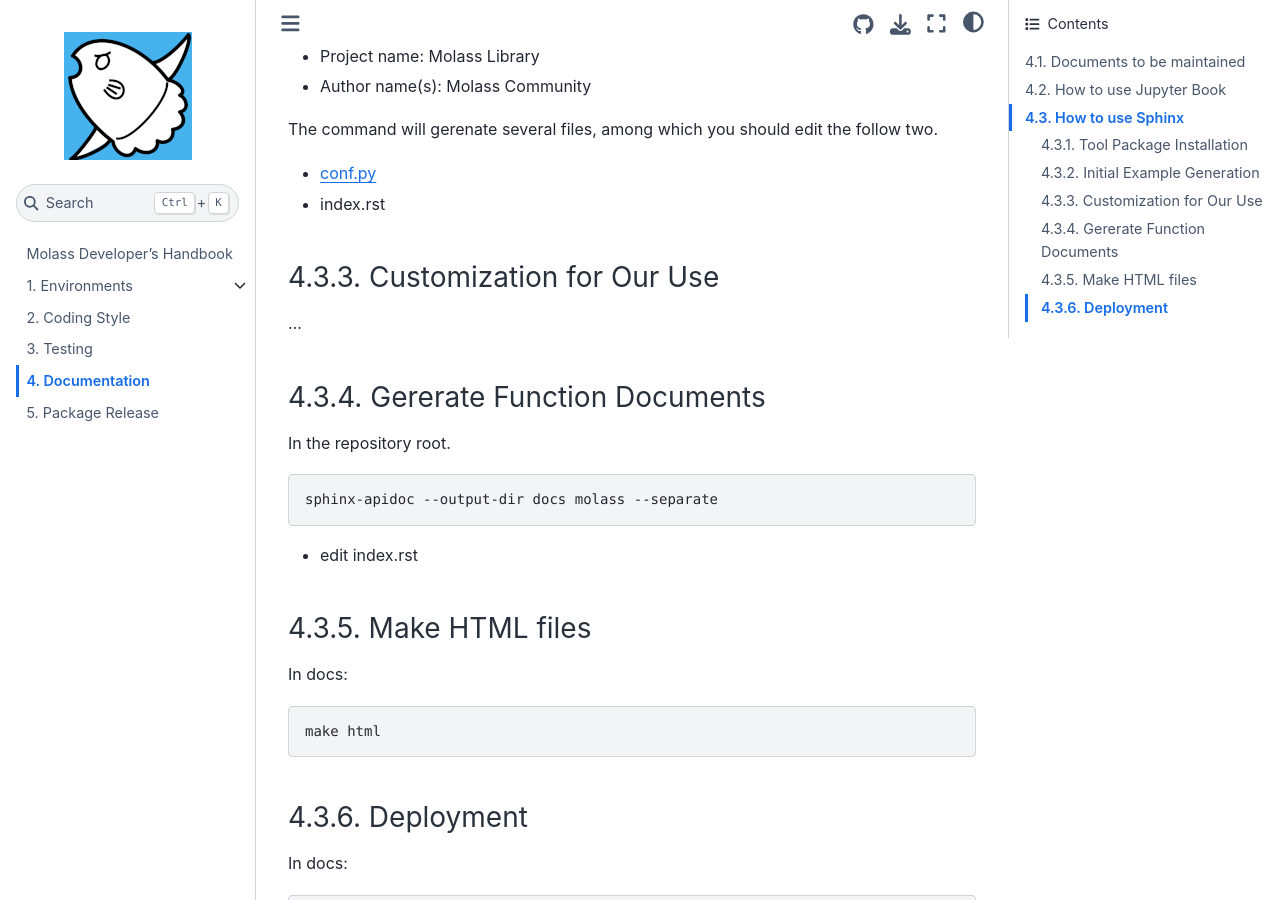
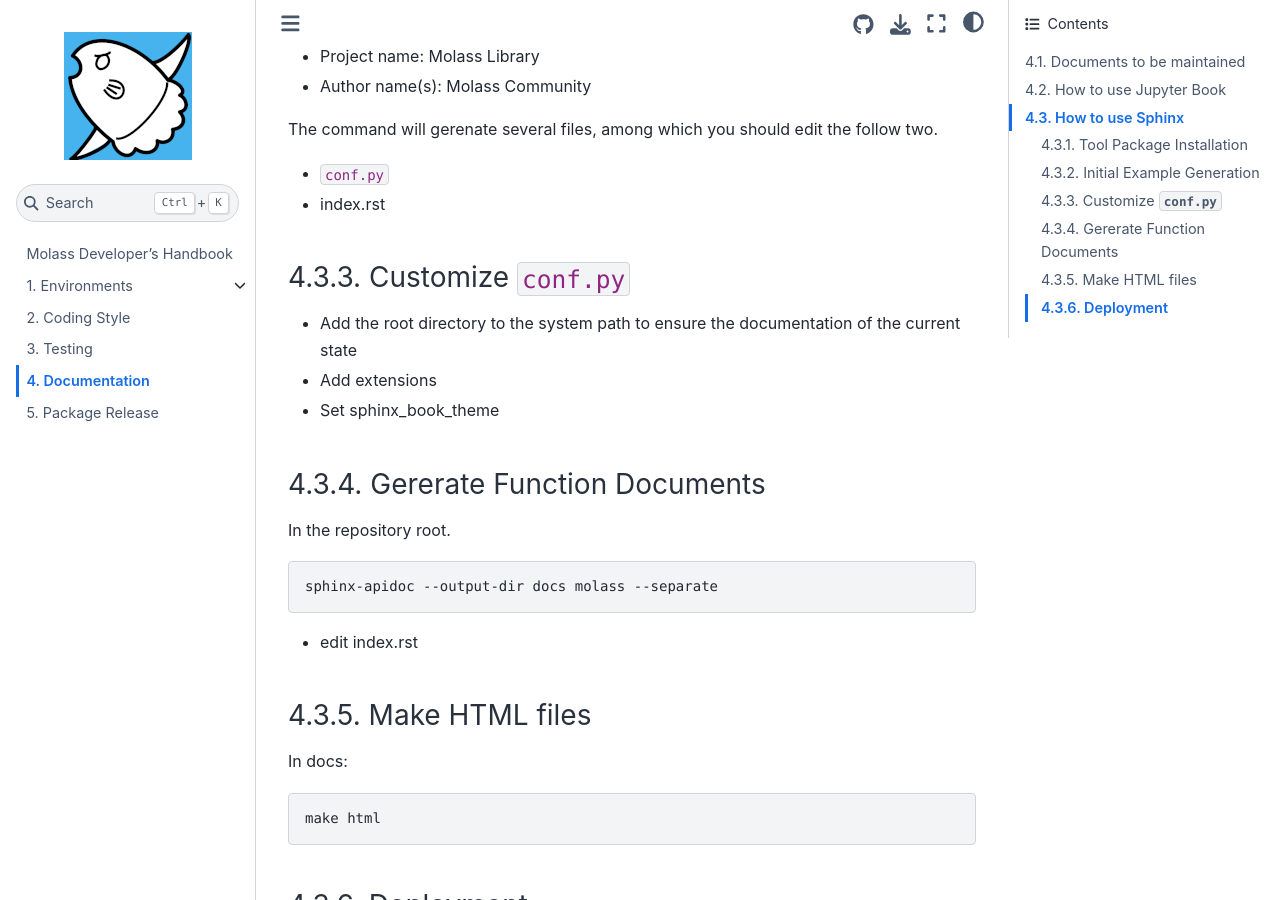
Before and after one commit to biosaxs-dev/molass-develop, a Jupyter Book: the page built from chapters/07/documentation.md, in a window 1280 px wide and 900 px high, scrolled down 3891 px. Built offline with Jupyter Book 1.0.4 settings and Sphinx 7.4.7 and the Sphinx Book theme 1.1.4, drawn with Linux system fonts in a browser that asks for light colours.

Commit message:
update sphinx usage

```diff
--- a/chapters/07/documentation.md
+++ b/chapters/07/documentation.md
@@ -136,12 +136,14 @@ Reply minimally, i.e. defaults or none, to queries from the last command except
 
 The command will gerenate several files, among which you should edit the follow two.
 
-* conf.py
+* `conf.py`
 * index.rst
 
-### Customization for Our Use
+### Customize `conf.py`
 
-...
+* Add the root directory to the system path to ensure the documentation of the current state
+* Add extensions
+* Set sphinx_book_theme
 
 ### Gererate Function Documents
 
```
